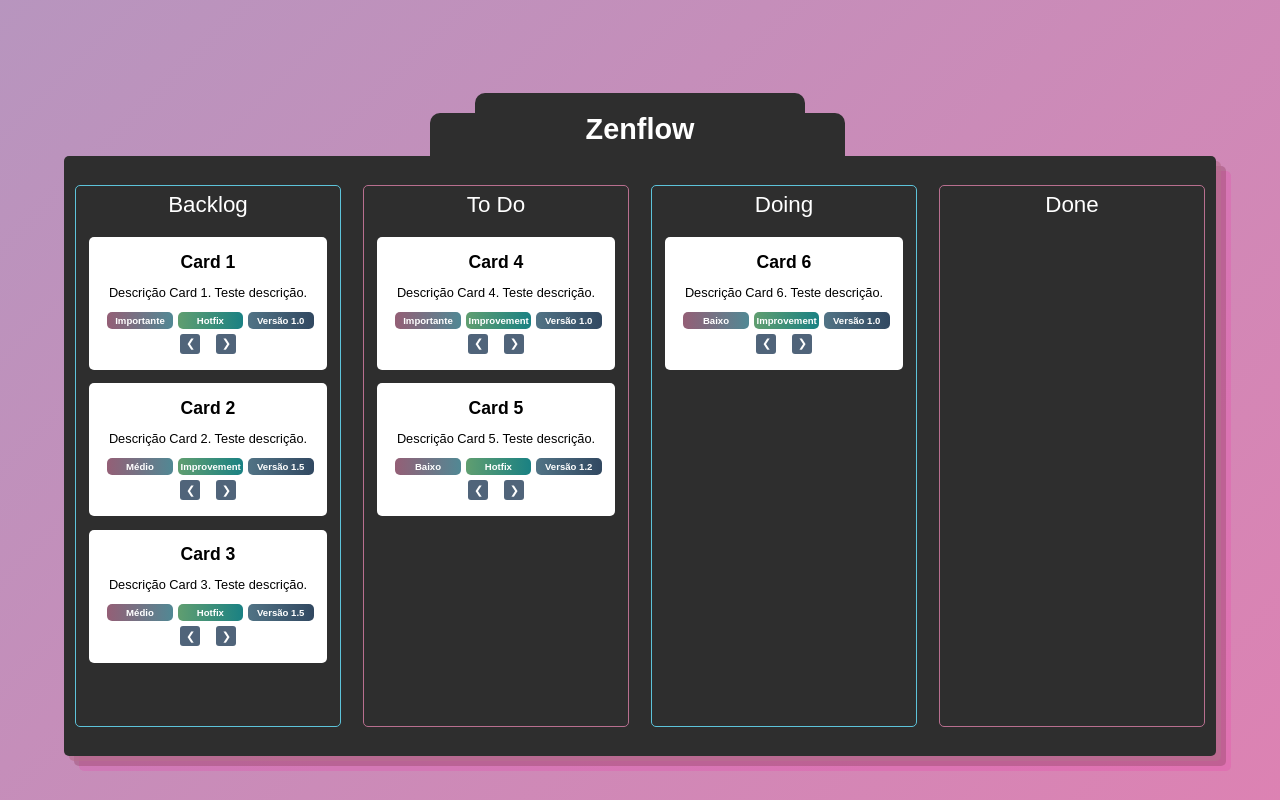
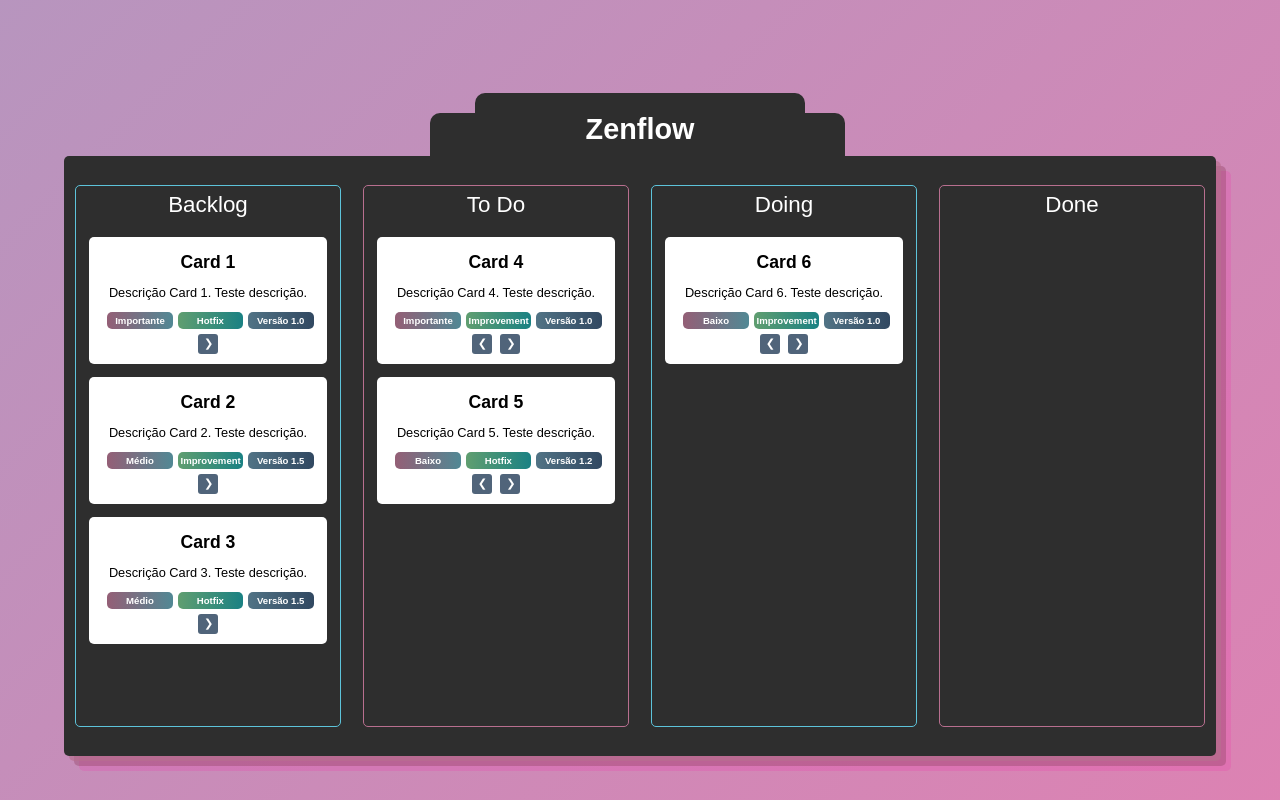
Before and after one commit to gbaierski/desenvolvimentoWeb1, a Vue app in the folder kanbanDevWeb/: page / in a window 1280 px wide. Built offline with nearby package versions, Linux system fonts and the light colour scheme.

Commit message:
Finalizar funcionalidade de mover cards com botões

```diff
--- a/kanbanDevWeb/src/App.vue
+++ b/kanbanDevWeb/src/App.vue
@@ -7,16 +7,46 @@ export default {
     },
     methods: {
         retornar(id, containerId) {
-            alert("ret: " + id + containerId);
+            id = parseInt(id);
+            containerId = parseInt(containerId);
+
+            let containerAlvo = containerId - 1;
+
+            if (containerAlvo >= 0) {
+                this.containers[containerId].cards.forEach(card => {
+                    if (card.id == id) {
+                        let index = this.containers[containerId].cards.map(card => card.id).indexOf(id);
+
+                        this.containers[containerAlvo].cards.push(card);
+                        this.containers[containerId].cards.splice(index, 1);
+                    }
+
+                });
+            }
         },
         prosseguir(id, containerId) {
-            alert("pross: " + id + containerId);
+                        id = parseInt(id);
+            containerId = parseInt(containerId);
+
+            let containerAlvo = containerId + 1;
+
+            if (containerAlvo <= 3) {
+                this.containers[containerId].cards.forEach(card => {
+                    if (card.id == id) {
+                        let index = this.containers[containerId].cards.map(card => card.id).indexOf(id);
+
+                        this.containers[containerAlvo].cards.push(card);
+                        this.containers[containerId].cards.splice(index, 1);
+                    }
+
+                });
+            }
         }
     },
     data() {
         return {
             containers : [
-                {
+               {
                     titulo: "Backlog" ,
                     id: 0,
                     cards: [
--- a/kanbanDevWeb/src/assets/base.css
+++ b/kanbanDevWeb/src/assets/base.css
@@ -89,7 +89,6 @@ h1 {
 
 .card {
   width: 90%;
-  height: 22.5%;
   margin-top: 5%;
   margin-left: 5%;
   background-color: white;
@@ -133,6 +132,12 @@ h1 {
   padding-top: 5px;
   width: 30%;
   margin-left: 35%;
+  display: flex;
+  justify-content: space-around;
+}
+
+.containerBotoesMover div {
+  width: 80%;
   display: flex;
   justify-content: space-around;
 }
--- a/kanbanDevWeb/src/components/Card.vue
+++ b/kanbanDevWeb/src/components/Card.vue
@@ -22,8 +22,19 @@ export default {
       <div class="tag" v-for="tag in card.tags">{{ tag }}</div>
     </div>
     <div class="containerBotoesMover">
-      <button class="botaoMover" @click="$emit('retornar', card.id, containerId)">❮</button>
-      <button class="botaoMover" @click="$emit('prosseguir', card.id, containerId)">❯</button>
+      <div v-if="containerId == 0">
+        <button class="botaoMover" @click="$emit('prosseguir', card.id, containerId)">❯</button>
+      </div>
+      <div v-else-if="containerId == 3">
+          <button class="botaoMover" @click="$emit('retornar', card.id, containerId)">❮</button>
+      </div>
+      <div v-else>
+        <button class="botaoMover" @click="$emit('retornar', card.id, containerId)">❮</button>
+        <button class="botaoMover" @click="$emit('prosseguir', card.id, containerId)">❯</button>
+      </div>
     </div>
   </div>
 </template>
+<style scoped>
+
+</style>
```
